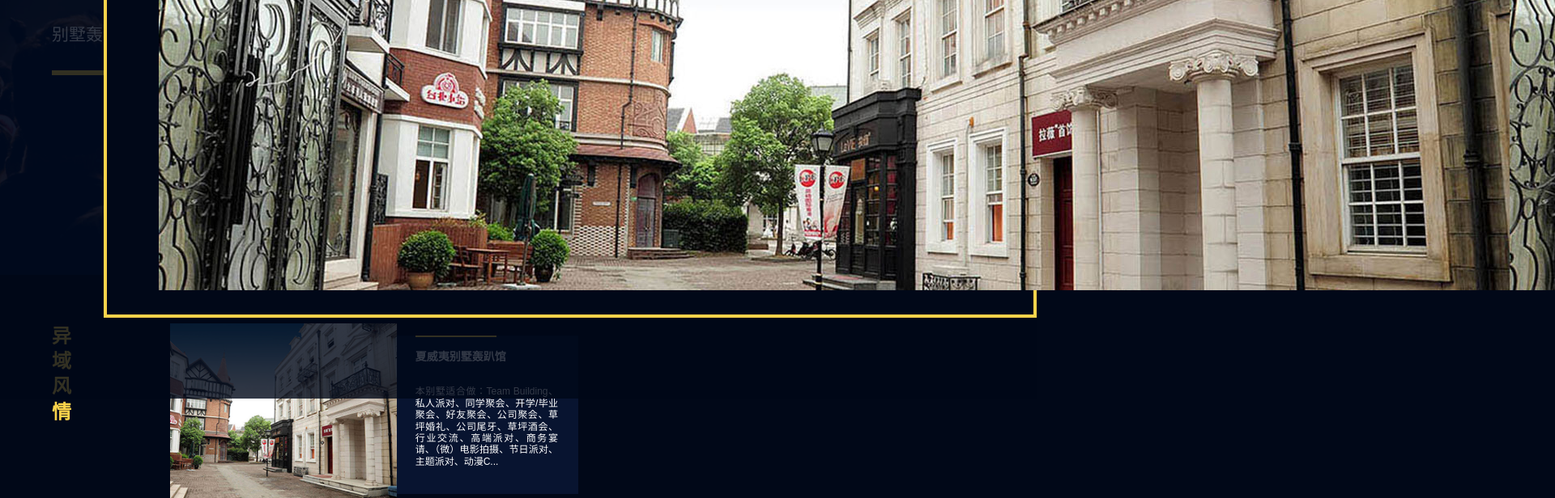
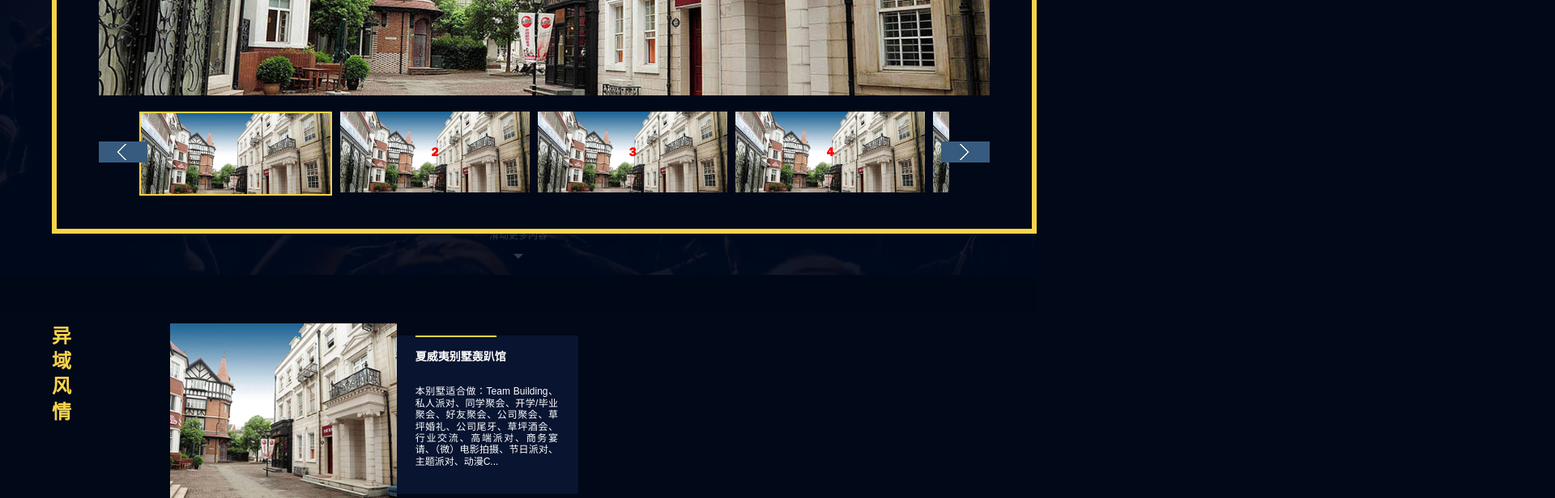
Before and after one commit to yaocs927/lanpai, a plain HTML site: page place.html in a window 1280 px wide. Shown: the part 460-1076 px from the top of the page at 81% size, 1920 px wide, since content can reach past the window. Drawn offline with Linux system fonts and the light colour scheme.

Commit message:
update-0902-19:35

```diff
--- a/css/place.css
+++ b/css/place.css
@@ -1179,12 +1179,23 @@ footer .info .info-nr p {
 
 .detailCover .detailContent {
   box-sizing: border-box;
-  width: 90%;
+  width: 95%;
   height: auto;
-  margin-left: 10%;
-  padding: 2% 5%;
-  border: 4px solid #fbd34b;
+  margin-left: 5%;
+  padding: 2% 0;
+  border: 6px solid #fbd34b;
   background-color: #010818;
+}
+
+.detailCover .detailContent .comWidth {
+  width: 1400px;
+  margin: 0 auto;
+}
+
+@media only screen and (max-width: 1440px) {
+  .detailCover .detailContent .comWidth {
+    width: 1100px;
+  }
 }
 
 .detailCover .detailContent h2 {
@@ -1198,22 +1209,94 @@ footer .info .info-nr p {
   float: right;
 }
 
+
 /*详情图片*/
+
 .picSlideBox {
+  position: relative;
   width: 100%;
+  height: 610px;
+  overflow: hidden;
 }
 
 .picSlideBox .picSlideBig {
+  position: absolute;
+  top: 0;
+  left: 0;
   width: 20000px;
+  height: 470px;
+  margin-bottom: 20px;
 }
 
 .picSlideBox .picSlideBig li {
   float: left;
+  width: 1100px;
+  height: 470px;
+  overflow: hidden;
 }
 
 .picSlideBox .picSlideBig li img {
-  width: 100%;
-}
+  width: auto;
+  height: 470px;
+}
+
+.picSlideBox .picSlideSmallBox {
+  position: absolute;
+  top: 490px;
+  left: 50px;
+  width: 1000px;
+  margin: 0 auto;
+  overflow: hidden;
+}
+
+.picSlideBox .picSlideSmall {
+  width: 20000px;
+  height: 100px;
+  margin-bottom: 20px;
+}
+
+.picSlideBox .picSlideSmall li {
+  float: left;
+  /*width: 140px;*/
+  height: 100px;
+  margin-right: 10px;
+  overflow: hidden;
+  cursor: pointer;
+}
+
+.picSlideBox .picSlideSmall li.active {
+  border: 2px solid #fbd34b;
+}
+
+.picSlideBox .picSlideSmall li img {
+  width: auto;
+  height: 100%;
+}
+
+.picSlideBox .picSlideBtn {
+  position: absolute;
+  bottom: 57px;
+  display: block;
+  width: 60px;
+  height: 26px;
+  cursor: pointer;
+}
+
+.picSlideBox .prev {
+  left: 0;
+  background: #375b7f url(../img/details/prev.png) no-repeat center center;
+}
+
+.picSlideBox .next {
+  right: 0;
+  background: #375b7f url(../img/details/next.png) no-repeat center center;
+}
+
+.picSlideBox .prev:hover,
+.picSlideBox .next:hover {
+  background-color: #fbd34b;
+}
+
 
 /*关闭按钮*/
 
--- a/js/place.js
+++ b/js/place.js
@@ -9,9 +9,11 @@ $(document).ready(function () {
   $('#dailySlidePic').append(clone);
   var dailySize = $('#dailySlidePic li').size();
   var dailyPicWidth = $('.dailyPic li').outerWidth();
+
   $('.daily-slideBtn .next').on('click', function () {
     dailyNext();
   })
+
   $('.daily-slideBtn .prev').on('click', function () {
     dailyPrev();
   })
@@ -25,7 +27,7 @@ $(document).ready(function () {
       dailyIndex = 1;
     }
     $('#dailySlidePic').stop().animate({
-      'left': -dailyIndex * dailyPicWidth
+      'left': -dailyIndex * dailyPicWidth + 'px'
     }, 300)
   }
 
@@ -33,12 +35,12 @@ $(document).ready(function () {
     dailyIndex -= 1;
     if (dailyIndex == -1) {
       $('#dailySlidePic').css({
-        'left': -(dailySize - 1) * dailyPicWidth
+        'left': -((dailySize - 1) * dailyPicWidth) + 'px'
       })
       dailyIndex = dailySize - 2;
     }
     $('#dailySlidePic').stop().animate({
-      'left': -dailyIndex * dailyPicWidth
+      'left': -dailyIndex * dailyPicWidth + 'px'
     }, 300)
   }
 
@@ -50,7 +52,7 @@ $(document).ready(function () {
     })
   })
 
-  // 设置字段长度
+  // 设置介绍字段长度
   var maxTextWidth = 100;
   $('.introduce').each(function () {
     var curTextWidth = $(this).text().length;
@@ -67,6 +69,7 @@ $(document).ready(function () {
   $(window).scroll(function () {
     var windowHeight = $(window).height();
     var scrollHeight = $(window).scrollTop();
+
     function flyLeftAnimate(ele, hhh) {
       var eleHeight1 = $(ele).offset().top;
       if (eleHeight1 - scrollHeight < windowHeight - hhh) {
@@ -78,6 +81,7 @@ $(document).ready(function () {
         })
       }
     }
+
     function flyRightAnimate(ele, hhh) {
       var eleHeight2 = $(ele).offset().top;
       if (eleHeight2 - scrollHeight < windowHeight - hhh) {
@@ -93,12 +97,15 @@ $(document).ready(function () {
     $('.container .flyLeftAnimate').each(function () {
       flyLeftAnimate(this, 30);
     })
+
     $('.container .flyRightAnimate').each(function () {
       flyRightAnimate(this, 30);
     })
+
     $('.about-container .flyLeftAnimate').each(function () {
       flyLeftAnimate(this, 20);
     })
+
     $('.about-container .flyRightAnimate').each(function () {
       flyRightAnimate(this, 20);
     })
@@ -148,7 +155,153 @@ $(document).ready(function () {
 
   // 关闭按钮
   $('#closeBtn').on('click', function () {
-    $(this).parents('.detailCover').animate({left: '100%'}, 500)
+    $(this).parents('.detailCover').animate({
+      left: '100%'
+    }, 500)
+  })
+
+  // 详情轮播
+  var dtIndex = 1;
+  $('.picSlideSmall li').eq(0).addClass('active').siblings().removeClass('active');
+  var dtClone = $('.picSlideBig li').first().clone();
+  $('.picSlideBig').append(dtClone);
+  var dtImgSize = $('.picSlideBig li').size();
+  $('#picSlideBtnNext').on('click', function () {
+    dtIndex += 1;
+    console.log(dtIndex)
+    if (dtIndex == dtImgSize - 1) {
+      $('.picSlideBig').css('left', 0);
+      dtIndex = 1;
+    }
+    $('.picSlideBig').animate({ 'left': -dtIndex * 1100 + 'px' }, 300);
+    $('.picSlideSmall li').eq(dtIndex).addClass('active').siblings().removeClass('active');
+  })
+
+  $('#picSlideBtnPrev').on('click', function () {
+    dtIndex -= 1;
+    $('.picSlideBig').animate({ 'left': -dtIndex * 1100 + 'px' }, 300);
   })
 
 })
+
+
+
+
+
+
+
+
+
+
+
+
+
+
+
+
+
+
+
+
+
+
+
+
+
+
+
+
+
+
+
+
+
+
+
+
+
+
+
+
+
+
+
+
+
+
+
+
+
+
+
+
+
+
+
+
+
+
+
+
+
+
+
+
+
+
+
+
+
+// // 详情图片滚动器
+//   var dtIndex = 0; //辅助参数
+//   $('.picSlideSmall li').eq(0).addClass('active');
+//   var dtClone = $('.picSlideBig li').first().clone();
+//   $('.picSlideBig').append(dtClone);
+//   var dtSize = $('.picSlideBig li').size(); //7
+
+//   // 左右按钮点击滚动
+//   $('#picSlideBtnPrev').on('click', function () {
+//     movePrev();
+//     $('.picSlideSmall li').eq(dtIndex).addClass('active').siblings().removeClass('active');
+//   })
+
+//   $('#picSlideBtnNext').on('click', function () {
+//     moveNext();
+//   })
+
+
+//   $('.picSlideSmall li').each(function () {
+//     $(this).on('click', function () {
+//       var dtSmallIndex = $(this).index();
+//       console.log(dtSmallIndex)
+//       $(this).addClass('active').siblings().removeClass('active');
+//       dtIndex = dtSmallIndex - 1;
+//       moveNext();
+//     })
+//   })
+
+//   function movePrev() {
+//     if (dtIndex == 0) {
+//       $('.picSlideBig').css({
+//         'left': -((dtSize - 1) * 1100) + 'px'
+//       })
+//       dtIndex = dtSize - 2;
+//     } else {
+//       dtIndex -= 1;
+//     }
+//     console.log('prev:' + dtIndex);
+//     $('.picSlideBig').stop().animate({
+//       'left': -dtIndex * 1100 + 'px'
+//     }, 300)
+//   }
+
+//   function moveNext() {
+//     if (dtIndex == dtSize - 1) {
+//       $('.picSlideBig').css({ 'left': 0 })
+//       $('.picSlideSmall li').eq(0).addClass('active').siblings().removeClass('active');
+//       dtIndex = 1;
+//     }
+//     dtIndex += 1;
+//     $('.picSlideBig').stop().animate({ 'left': -dtIndex * 1100 + 'px' }, 300)
+//     $('.picSlideSmall li').eq(dtIndex).addClass('active').siblings().removeClass('active');
+//   }
--- a/place.html
+++ b/place.html
@@ -187,6 +187,7 @@
   <!--弹出详情-->
   <div class="detailCover">
     <section class="detailContent">
+      <div class="comWidth">
         <h2>夏威夷别墅轰趴馆<span class="closeBtn closeBtnAnimate" id="closeBtn"><i></i><i></i></span></h2>
         <div class="detailPic picSlideBox clearfix">
           <ul class="picSlideBig">
@@ -195,13 +196,20 @@
             <li><img src="img/details/place-details-3.jpg" alt="123"></li>
             <li><img src="img/details/place-details-4.jpg" alt="123"></li>
             <li><img src="img/details/place-details-5.jpg" alt="123"></li>
+            <li><img src="img/details/place-details-6.jpg" alt="123"></li>
           </ul>
-        <!--<ul class="picSlideSmall">
+          <div class="picSlideSmallBox">
+            <ul class="picSlideSmall">
               <li><img src="img/details/place-details-1.jpg" alt="123"></li>
-        </ul>-->
-        <div>
-          <span></span>
-          <span></span>
+              <li><img src="img/details/place-details-2.jpg" alt="123"></li>
+              <li><img src="img/details/place-details-3.jpg" alt="123"></li>
+              <li><img src="img/details/place-details-4.jpg" alt="123"></li>
+              <li><img src="img/details/place-details-5.jpg" alt="123"></li>
+              <li><img src="img/details/place-details-6.jpg" alt="123"></li>
+            </ul>
+          </div>
+          <span class="picSlideBtn prev" id="picSlideBtnPrev"></span>
+          <span class="picSlideBtn next" id="picSlideBtnNext"></span>
         </div>
       </div>
     </section>
```
Also changed, not shown: css/fonts/fzyansong-webfont.woff (deleted), css/fonts/fzyansong-webfont.woff2 (deleted), img/details/next.png (added), img/details/prev.png (added). Lines whose indentation alone changed are shown as unchanged.
